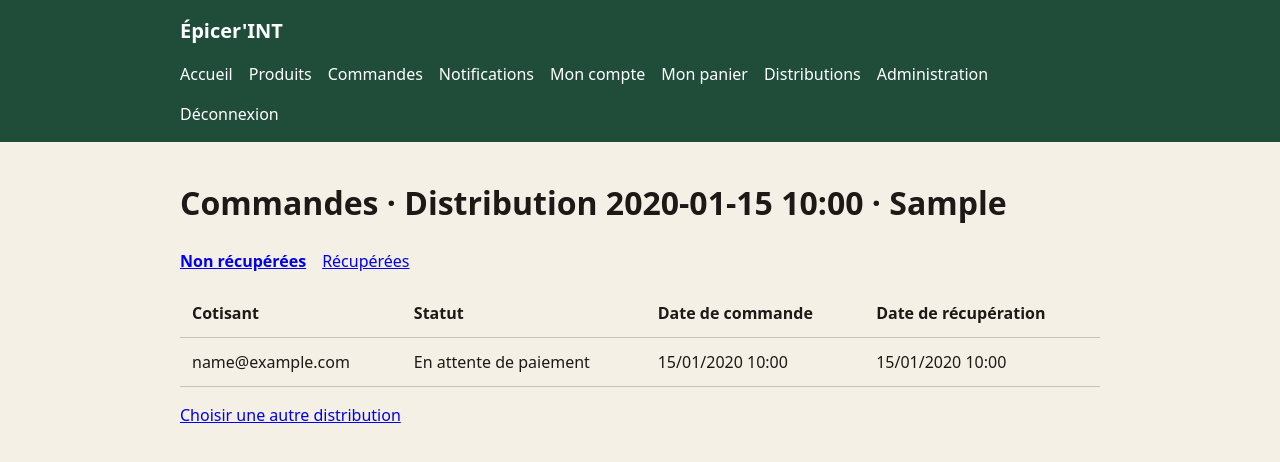
After one commit to RabahSend/Epicer-int, a Django app: page /orders/distributions/1/commandes/ in a window 1280 px wide. The commit adds this page. Shown: the top 462 px of the page. Run offline with Django 5.2, Linux system fonts and the light colour scheme; a user stored in the database is signed in; tables that the repository leaves empty hold one stand-in row (values such as "Sample post").

Commit message:
Ajoute la fonctionnalité de voir les distributions et commandes de distribution

```diff
--- a/epicerIntApp/core/static/core/css/layout.css
+++ b/epicerIntApp/core/static/core/css/layout.css
@@ -117,6 +117,8 @@
   .message { padding: 0.75rem; background: white; }
   .cart-table { width: 100%; border-collapse: collapse; }
   .cart-table th, .cart-table td { padding: 0.75rem; border-bottom: 1px solid #c9c3b6; text-align: left; }
+  .filter-nav { display: flex; flex-wrap: wrap; gap: 1rem; margin: 1rem 0; }
+  .filter-nav a[aria-current="page"] { font-weight: 700; text-decoration: underline; }
 
   @media (max-width: 700px) {
     .site-header__inner {
--- a/epicerIntApp/core/templates/base.html
+++ b/epicerIntApp/core/templates/base.html
@@ -20,7 +20,10 @@
           <a href="#">Notifications</a>
           <a href="{% url 'profile' %}">Mon compte</a>
           {% if user.is_member %}<a href="{% url 'cart' %}">Mon panier</a>{% endif %}
-          {% if user.is_staff %}<a href="{% url 'admin:index' %}">Administration</a>{% endif %}
+          {% if user.is_staff %}
+            <a href="{% url 'distributions' %}">Distributions</a>
+            <a href="{% url 'admin:index' %}">Administration</a>
+          {% endif %}
           <form action="{% url 'logout' %}" method="post">
             {% csrf_token %}
             <button type="submit">Déconnexion</button>
--- a/epicerIntApp/orders/selectors.py
+++ b/epicerIntApp/orders/selectors.py
@@ -0,0 +1,11 @@
+from orders.models import Order
+
+NOT_PICKED_UP = "non-recuperees"
+PICKED_UP = "recuperees"
+
+
+def orders_for_distribution(distribution, pickup_filter):
+	queryset = Order.objects.filter(distribution=distribution).select_related("user")
+	if pickup_filter == PICKED_UP:
+		return queryset.filter(status=Order.Status.PICKED_UP)
+	return queryset.exclude(status__in=[Order.Status.PICKED_UP, Order.Status.CANCELLED])
--- /dev/null
+++ b/epicerIntApp/orders/templates/orders/distribution_orders.html
@@ -0,0 +1,36 @@
+{% extends "base.html" %}
+
+{% block title %}Commandes · {{ distribution }}{% endblock %}
+
+{% block content %}
+  <h1>Commandes · {{ distribution }}{% if distribution.location %} · {{ distribution.location }}{% endif %}</h1>
+  <nav class="filter-nav" aria-label="Filtrer les commandes">
+    <a href="{% url 'distribution_orders' distribution.pk %}?filtre={{ not_picked_up }}" {% if filtre == not_picked_up %}aria-current="page"{% endif %}>Non récupérées</a>
+    <a href="{% url 'distribution_orders' distribution.pk %}?filtre={{ picked_up }}" {% if filtre == picked_up %}aria-current="page"{% endif %}>Récupérées</a>
+  </nav>
+  {% if orders %}
+    <table class="cart-table">
+      <thead>
+        <tr>
+          <th>Cotisant</th>
+          <th>Statut</th>
+          <th>Date de commande</th>
+          <th>Date de récupération</th>
+        </tr>
+      </thead>
+      <tbody>
+        {% for order in orders %}
+          <tr>
+            <td>{{ order.user.email }}</td>
+            <td>{{ order.get_status_display }}</td>
+            <td>{{ order.created_at|date:"d/m/Y H:i" }}</td>
+            <td>{% if order.picked_up_at %}{{ order.picked_up_at|date:"d/m/Y H:i" }}{% else %}—{% endif %}</td>
+          </tr>
+        {% endfor %}
+      </tbody>
+    </table>
+  {% else %}
+    <p>Aucune commande dans cette liste.</p>
+  {% endif %}
+  <p><a href="{% url 'distributions' %}">Choisir une autre distribution</a></p>
+{% endblock %}
--- a/epicerIntApp/orders/urls.py
+++ b/epicerIntApp/orders/urls.py
@@ -7,4 +7,10 @@ urlpatterns = [
 	path("cart/", cart_page, name="cart"),
 	path("cart/add/<int:product_id>/", add_to_cart, name="add_to_cart"),
 	path("cart/place/", views.place_order, name="place_order"),
+	path("distributions/", views.distributions_page, name="distributions"),
+	path(
+		"distributions/<int:distribution_id>/commandes/",
+		views.distribution_orders_page,
+		name="distribution_orders",
+	),
 ]
--- a/epicerIntApp/orders/views.py
+++ b/epicerIntApp/orders/views.py
@@ -1,11 +1,13 @@
 from functools import wraps
 
 from django.contrib import messages
+from django.contrib.auth.views import redirect_to_login
 from django.shortcuts import get_object_or_404, redirect, render
 from django.views.decorators.http import require_POST
 from django.contrib.auth.decorators import login_required
+from orders.selectors import NOT_PICKED_UP, PICKED_UP, orders_for_distribution
 from orders.services import create_order_from_cart
-from orders.models import Order
+from orders.models import Distribution, Order
 from catalog.models import Product
 
 
@@ -106,3 +108,42 @@ def place_order(request):
 	request.session["cart"] = {}
 	messages.success(request, "Votre commande a été enregistrée.")
 	return redirect("orders")
+
+
+def admin_required(view_func):
+	@wraps(view_func)
+	def wrapped(request, *args, **kwargs):
+		if not request.user.is_authenticated:
+			return redirect_to_login(request.get_full_path())
+		if not request.user.is_staff:
+			messages.error(request, "Cette consultation est réservée aux administrateurs.")
+			return redirect("home")
+		return view_func(request, *args, **kwargs)
+
+	return wrapped
+
+
+@admin_required
+def distributions_page(request):
+	distributions = Distribution.objects.all()
+	return render(request, "orders/distributions.html", {"distributions": distributions})
+
+
+@admin_required
+def distribution_orders_page(request, distribution_id):
+	distribution = get_object_or_404(Distribution, pk=distribution_id)
+	pickup_filter = request.GET.get("filtre", NOT_PICKED_UP)
+	if pickup_filter not in (NOT_PICKED_UP, PICKED_UP):
+		pickup_filter = NOT_PICKED_UP
+	orders = orders_for_distribution(distribution, pickup_filter)
+	return render(
+		request,
+		"orders/distribution_orders.html",
+		{
+			"distribution": distribution,
+			"orders": orders,
+			"filtre": pickup_filter,
+			"not_picked_up": NOT_PICKED_UP,
+			"picked_up": PICKED_UP,
+		},
+	)
```
Also changed, not shown: epicerIntApp/orders/templates/orders/distributions.html (added, +20 -0 lines).
